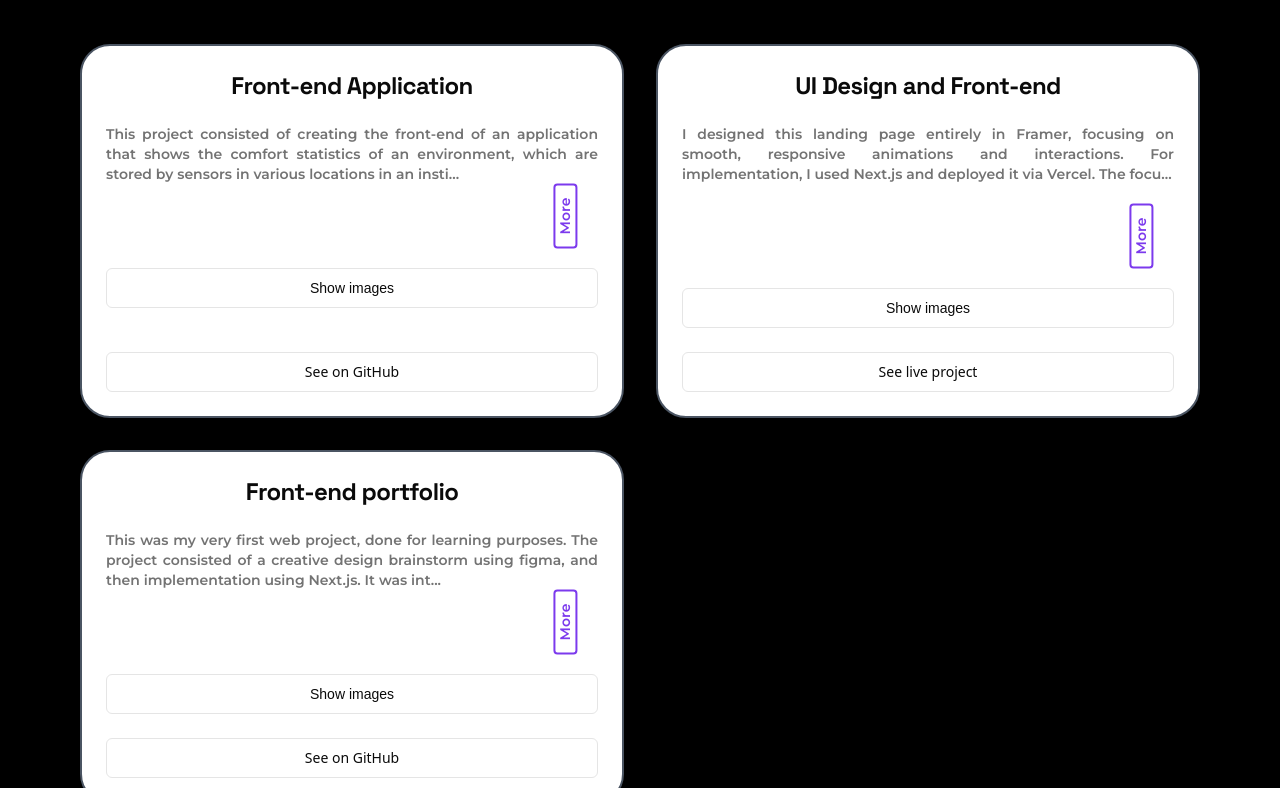
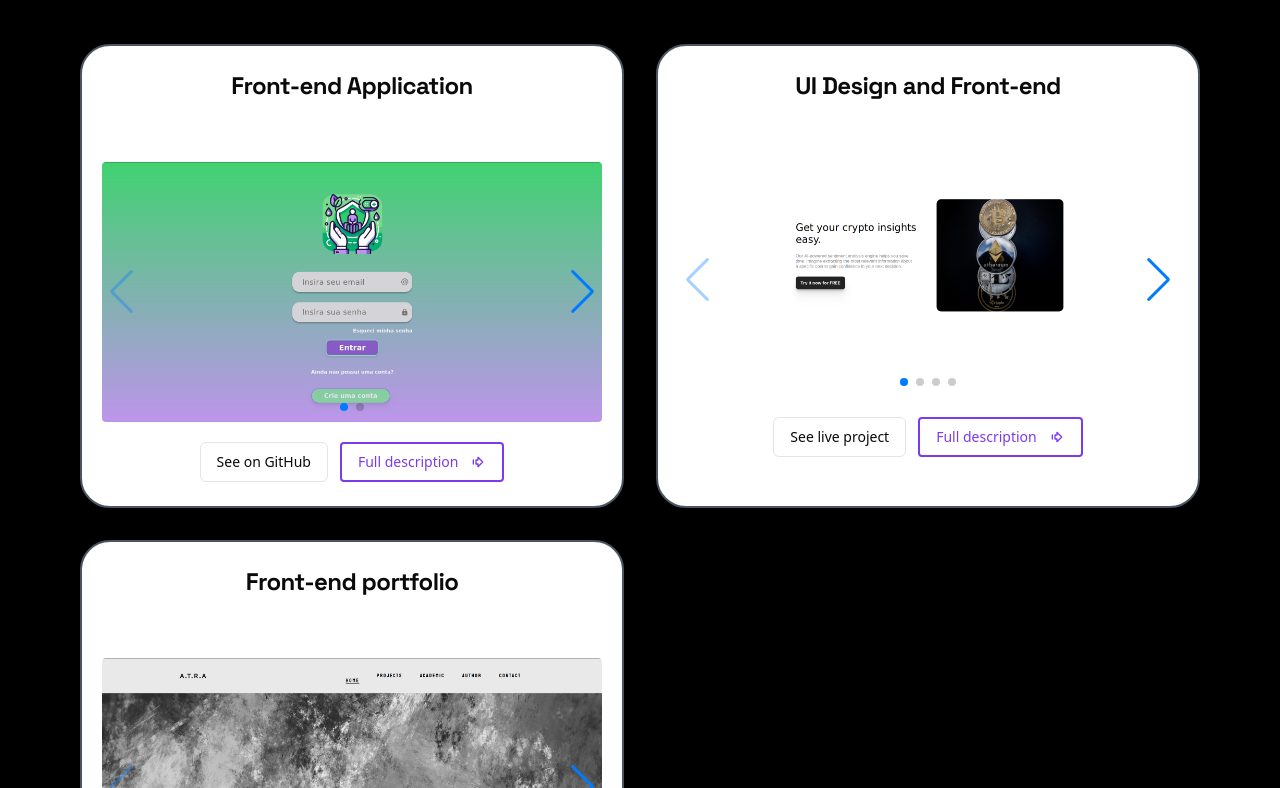
Before and after one commit to AlejandroAlberoni/atrasden, a Next.js app: page / in a window 1280 px wide. Shown: the part 1212-2000 px from the top of the page. Built offline with nearby package versions, Linux system fonts and the light colour scheme; a web font is replaced by a local one.

Commit message:
design modified in projects section with swiper lib

```diff
--- a/app/project.tsx
+++ b/app/project.tsx
@@ -3,35 +3,20 @@
 import React from "react";
 import Link from "next/link";
 import Image from "next/image";
-import {
-  montserrat,
-  space_grotesk,
-  ramabhadra,
-} from "@/lib/fonts";
+import { Swiper, SwiperSlide } from "swiper/react";
+import "swiper/css";
+import "swiper/css/pagination";
+import "swiper/css/navigation";
+import { Pagination, Navigation } from "swiper/modules";
+import { ArrowBigRightDash } from "lucide-react";
+import { space_grotesk, ramabhadra } from "@/lib/fonts";
 import {
   Card,
   CardContent,
-  CardDescription,
   CardFooter,
   CardHeader,
   CardTitle,
 } from "@/components/ui/card";
-import {
-  Carousel,
-  CarouselContent,
-  CarouselItem,
-  CarouselNext,
-  CarouselPrevious,
-} from "@/components/ui/carousel";
-import {
-  Dialog,
-  DialogContent,
-  DialogFooter,
-  DialogClose,
-  DialogHeader,
-  DialogTitle,
-  DialogTrigger,
-} from "@/components/ui/dialog";
 import { Button } from "@/components/ui/button";
 
 export default function Project() {
@@ -48,12 +33,7 @@ export default function Project() {
           description="This project consisted of creating the front-end of an application that shows the comfort statistics of an environment, which are stored by sensors in various locations in an institution. The application required graphical visualization using the recharts library, various statistics were shown; also required user authentication with jwt tokens, cookies for session control. It was a great real-world experience."
           link="https://github.com/gaia-ufpel/confortimetro_klimaa_frontend"
           textlink="See on GitHub"
-          techstack={[
-            "React",
-            "Next.js",
-            "Typescript",
-            "shadcn/ui",
-          ]}
+          techstack={["React", "Next.js", "Typescript", "shadcn/ui"]}
           imgsources={["/confortimetro1.png", "/confortimetro2.png"]}
         />
 
@@ -62,12 +42,7 @@ export default function Project() {
           description="I designed this landing page entirely in Framer, focusing on smooth, responsive animations and interactions. For implementation, I used Next.js and deployed it via Vercel. The focus here was creating a visually appealing landind page for a crypto project."
           link="https://criptofides-landingpage.vercel.app"
           textlink="See live project"
-          techstack={[
-            "Framer",
-            "Next.js",
-            "Typescript",
-            "React",
-          ]}
+          techstack={["Framer", "Next.js", "Typescript", "React"]}
           imgsources={[
             "/CriptoFidesLP01.png",
             "/CriptoFidesLP02.png",
@@ -126,69 +101,45 @@ function ProjectCard({
         >
           {title}
         </CardTitle>
-        <CardDescription
-          className={`${montserrat.className} text-justify text-sm`}
+      </CardHeader>
+      <CardContent className="p-0 md:p-4">
+        <Swiper
+          modules={[Pagination, Navigation]}
+          pagination={{ clickable: true }}
+          navigation
+          spaceBetween={10}
+          slidesPerView={1}
+          className="w-full"
         >
-          {description.length > 180
-            ? `${description.slice(0, 180)}...`
-            : description}
-      <Link
-        className="ml-2 inline-block bg-white px-3 rounded-sm text-violet-600 border-2 border-violet-600 hover:scale-105 transition-all mt-10 mb-4 -rotate-[90deg] float-right"
-        href={`/expanded-project?${queryParams}`}
-        rel="noopener noreferrer"
-      >
-        More
-      </Link>
-        </CardDescription>
-      </CardHeader>
-      <CardContent className="space-y-6 flex-grow">
-        <Dialog>
-          <DialogTrigger asChild>
-            <Button variant="outline" className="w-full">
-              Show images
-            </Button>
-          </DialogTrigger>
-          <DialogContent className="max-w-3xl">
-            <DialogHeader>
-              <DialogTitle className="text-2xl font-bold mb-4 text-black">
-                {title}
-              </DialogTitle>
-            </DialogHeader>
-            {imgsources?.length > 0 && (
-              <Carousel className="w-full mx-auto text-black">
-                <CarouselContent>
           {imgsources.map((value, index) => (
-                    <CarouselItem key={index}>
+            <SwiperSlide key={index}>
               <div className="p-1">
                 <Image
                   src={value}
                   width={800}
                   height={400}
                   alt={`Project image ${index + 1}`}
-                          className="rounded-lg object-cover w-full h-auto"
+                  className="md:rounded-sm object-cover w-full h-auto"
                 />
               </div>
-                    </CarouselItem>
+            </SwiperSlide>
           ))}
-                </CarouselContent>
-                <CarouselPrevious className="translate-x-5 md:translate-x-0" />
-                <CarouselNext className="-translate-x-5 md:translate-x-0" />
-              </Carousel>
-            )}
-            <DialogFooter>
-              <DialogClose asChild>
-                <Button variant="outline" className="w-full text-black">
-                  Close
-                </Button>
-              </DialogClose>
-            </DialogFooter>
-          </DialogContent>
-        </Dialog>
+        </Swiper>
       </CardContent>
-      <CardFooter className="justify-center mt-auto">
-        <Button asChild variant="outline" className="font-sans w-full">
+      <CardFooter className="flex items-center justify-center space-x-3">
+        <Button asChild variant="outline" className="font-sans">
           <Link href={link} target="_blank" rel="noopener noreferrer">
             {textlink}
+          </Link>
+        </Button>
+        <Button asChild variant="secondary" className="font-sans">
+          <Link
+            className="ml-2 inline-block bg-white hover:bg-violet-100 px-3 rounded-sm text-violet-600 border-2 border-violet-600 group"
+            href={`/expanded-project?${queryParams}`}
+            rel="noopener noreferrer"
+          >
+            Full description
+            <ArrowBigRightDash className="ml-1 group-hover:translate-x-2 transition-all duration-200 ease-out" />
           </Link>
         </Button>
       </CardFooter>
--- a/package.json
+++ b/package.json
@@ -25,6 +25,7 @@
     "react-dom": "^18.3.1",
     "react-icons": "^5.3.0",
     "react-intersection-observer": "^9.13.1",
+    "swiper": "^11.2.6",
     "tailwind-merge": "^2.5.4",
     "tailwindcss-animate": "^1.0.7"
   },
```
Also changed, not shown: 1 other file (tests, documents, lock files or other folders). Lines whose indentation alone changed are shown as unchanged.
